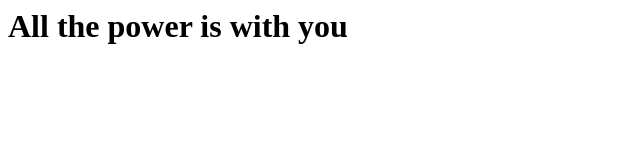
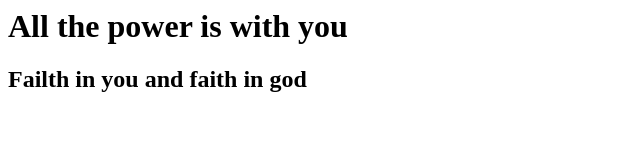
Before and after one commit to purna2581/firstgitrepo, a plain HTML site: page inde.html in a window 1280 px wide. Shown: the whole page, without its empty margins (0-640 px from the left). Drawn offline with Linux system fonts and the light colour scheme.

Commit message:
Update inde.html

```diff
--- a/inde.html
+++ b/inde.html
@@ -2,6 +2,7 @@
 	<body>
 
 		<h1>All the power is with you</h1>
+		<h2>Failth in you and faith in god</h2>
 	</body>
 
 </html>
```
